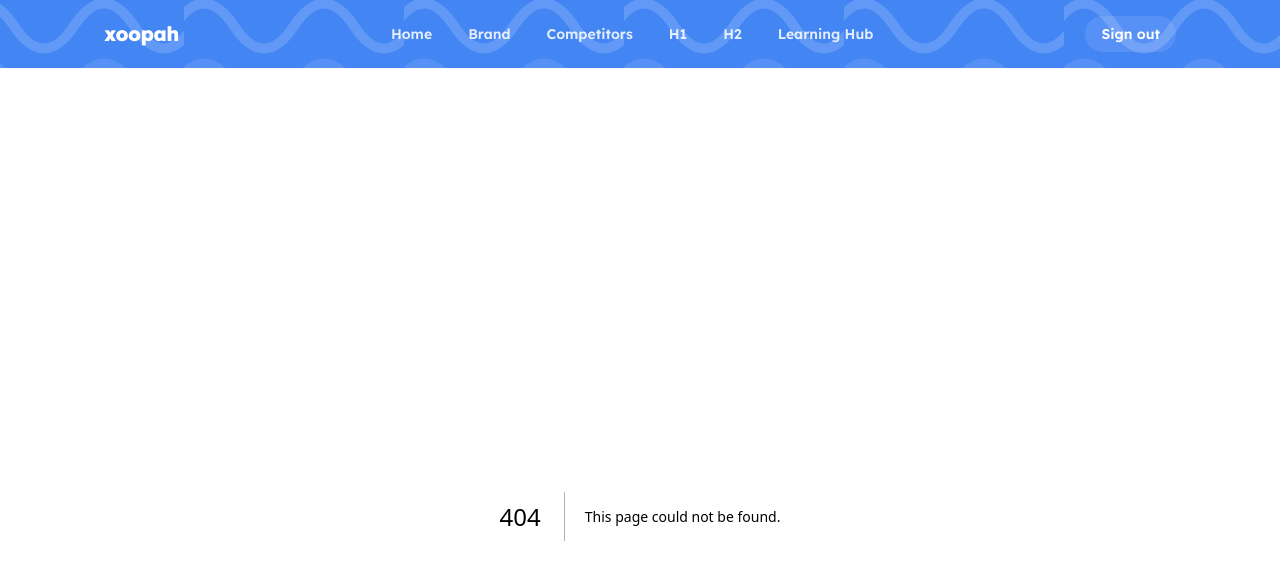
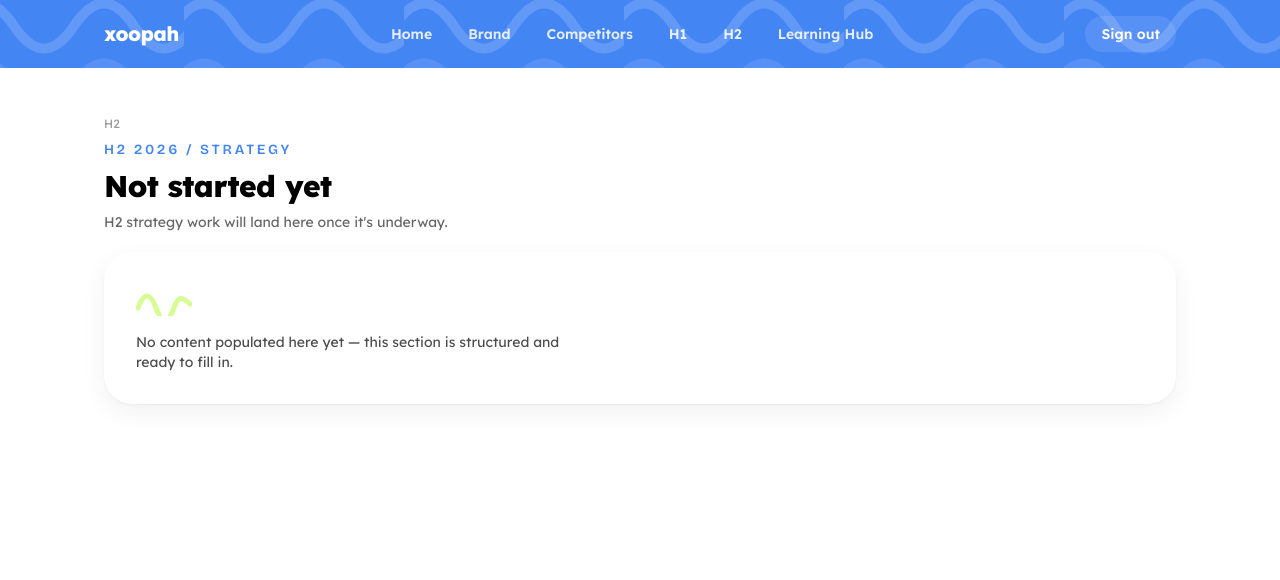
Before and after one commit to fatimak339/xoopah-marketing-os, a Next.js app: page /h2/strategy in a window 1280 px wide. Before the commit this address had no page. Shown: the top 580 px of the page. Built offline with nearby package versions, Linux system fonts and the light colour scheme.

Commit message:
Add Strategy under H2 (nav, overview page, placeholder page)

```diff
--- a/app/h2/page.tsx
+++ b/app/h2/page.tsx
@@ -5,12 +5,13 @@ export default function H2Page() {
     <PlaceholderPage
       eyebrow="H2 2026"
       title="The second half, just getting started"
-      description="ICP is filled in — Competitors, Content, and Reporting will build out as H2 progresses."
+      description="ICP is filled in — Competitors, Content, Reporting, and Strategy will build out as H2 progresses."
       children={[
         { label: "ICP", href: "/h2/icp" },
         { label: "Competitors", href: "/h2/competitors" },
         { label: "Content", href: "/h2/content" },
         { label: "Reporting", href: "/h2/reporting" },
+        { label: "Strategy", href: "/h2/strategy" },
       ]}
     />
   );
--- /dev/null
+++ b/app/h2/strategy/page.tsx
@@ -0,0 +1,12 @@
+import PlaceholderPage from "@/components/PlaceholderPage";
+
+export default function H2StrategyPage() {
+  return (
+    <PlaceholderPage
+      eyebrow="H2 2026 / Strategy"
+      title="Not started yet"
+      description="H2 strategy work will land here once it's underway."
+      crumbs={[{ label: "H2", href: "/h2" }]}
+    />
+  );
+}
--- a/lib/nav-data.ts
+++ b/lib/nav-data.ts
@@ -45,6 +45,7 @@ export const NAV: NavNode[] = [
       { label: "Competitors", slug: "competitors" },
       { label: "Content", slug: "content" },
       { label: "Reporting", slug: "reporting" },
+      { label: "Strategy", slug: "strategy" },
     ],
   },
   { label: "Learning Hub", slug: "learning-hub" },
```
